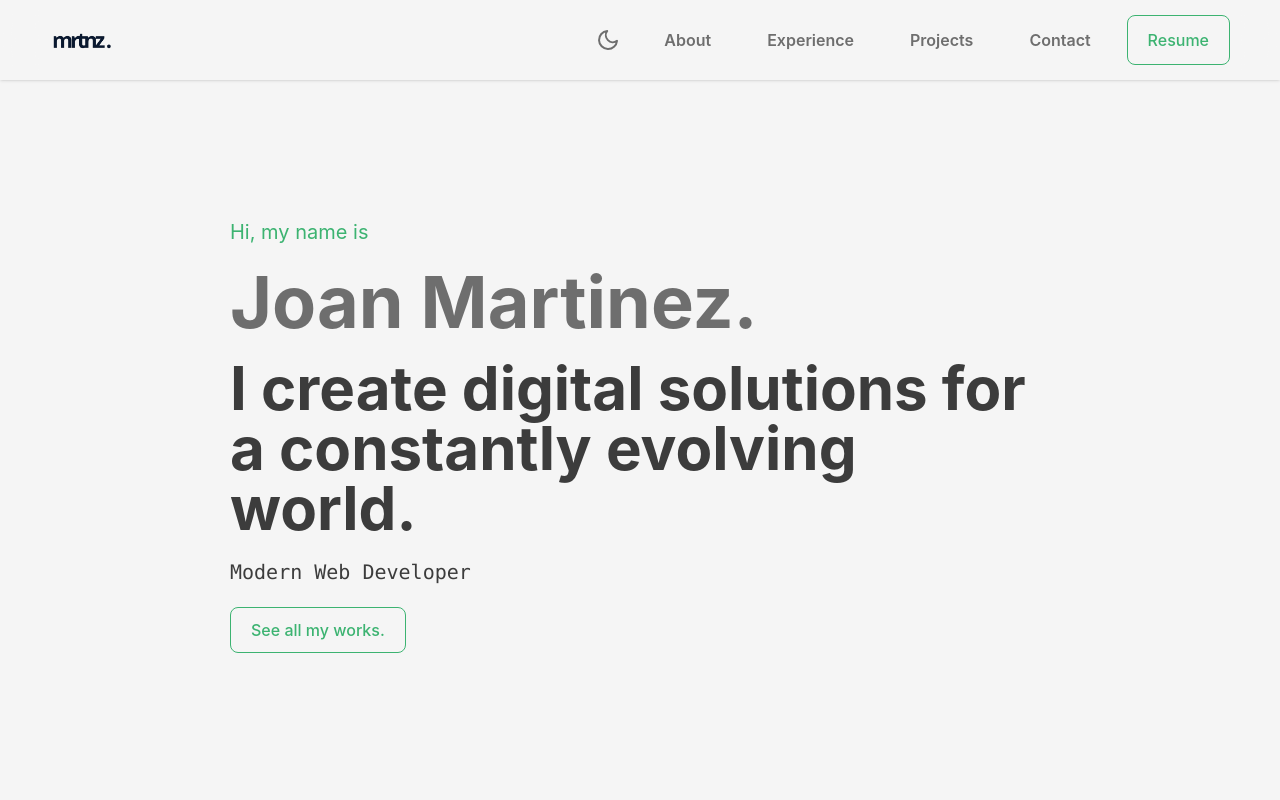
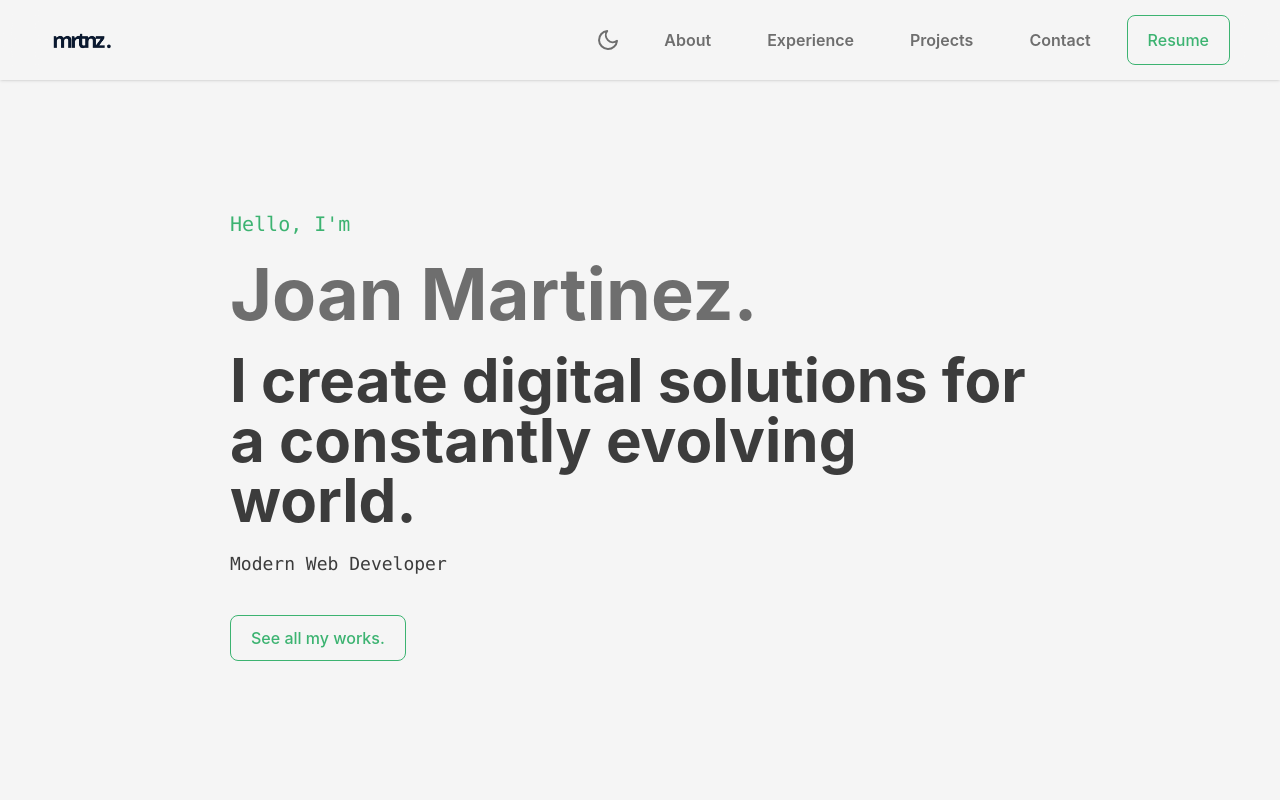
Before and after one commit to joanmrtnz/portfolio, a React (Vite) app: page / in a window 1280 px wide. Shown: the top 800 px of the page. Built offline with nearby package versions, Linux system fonts and the light colour scheme.

Commit message:
style: update Hero text, button spacing and apply monospace font

```diff
--- a/src/components/Hero.jsx
+++ b/src/components/Hero.jsx
@@ -4,8 +4,8 @@ export default function Hero() {
       id="home"
       className="min-h-screen md:min-h-[95vh] pt-[100px] flex flex-col items-start justify-center text-left px-6 md:px-20 m-auto bg-[var(--navy)]"
     >
-      <p className="text-lg md:text-xl text-[var(--green)] mb-3 md:mb-5 opacity-0 animate-fade-in-up delay-100">
-        Hi, my name is
+      <p className="font-mono text-lg md:text-xl text-[var(--green)] mb-3 md:mb-5 opacity-0 animate-fade-in-up delay-100">
+        Hello, I'm
       </p>
 
       <h1 className="text-4xl md:text-7xl text-[var(--lightest-slate)] font-bold mb-3 md:mb-5 opacity-0 animate-fade-in-up delay-200">
@@ -16,7 +16,7 @@ export default function Hero() {
         I create digital solutions for a constantly evolving world.
       </h1>
 
-      <p className="font-mono text-base md:text-xl mt-2 text-[var(--slate)] mb-5 md:mb-8 opacity-0 animate-fade-in-up delay-500">
+      <p className="font-mono text-base md:text-lg mt-2 text-[var(--slate)] mb-9 md:mb-12 opacity-0 animate-fade-in-up delay-500">
        Modern Web Developer
       </p>
 
```
